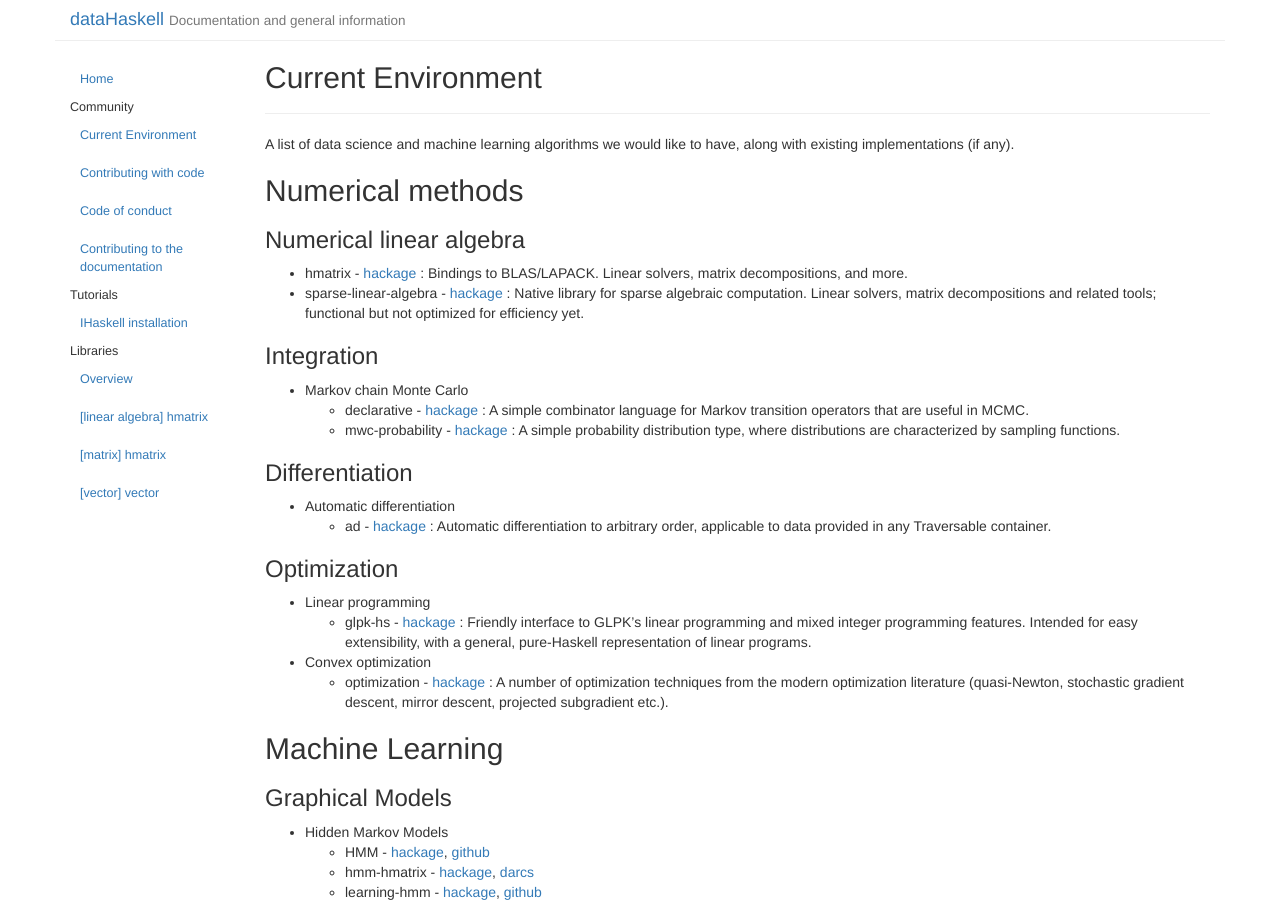
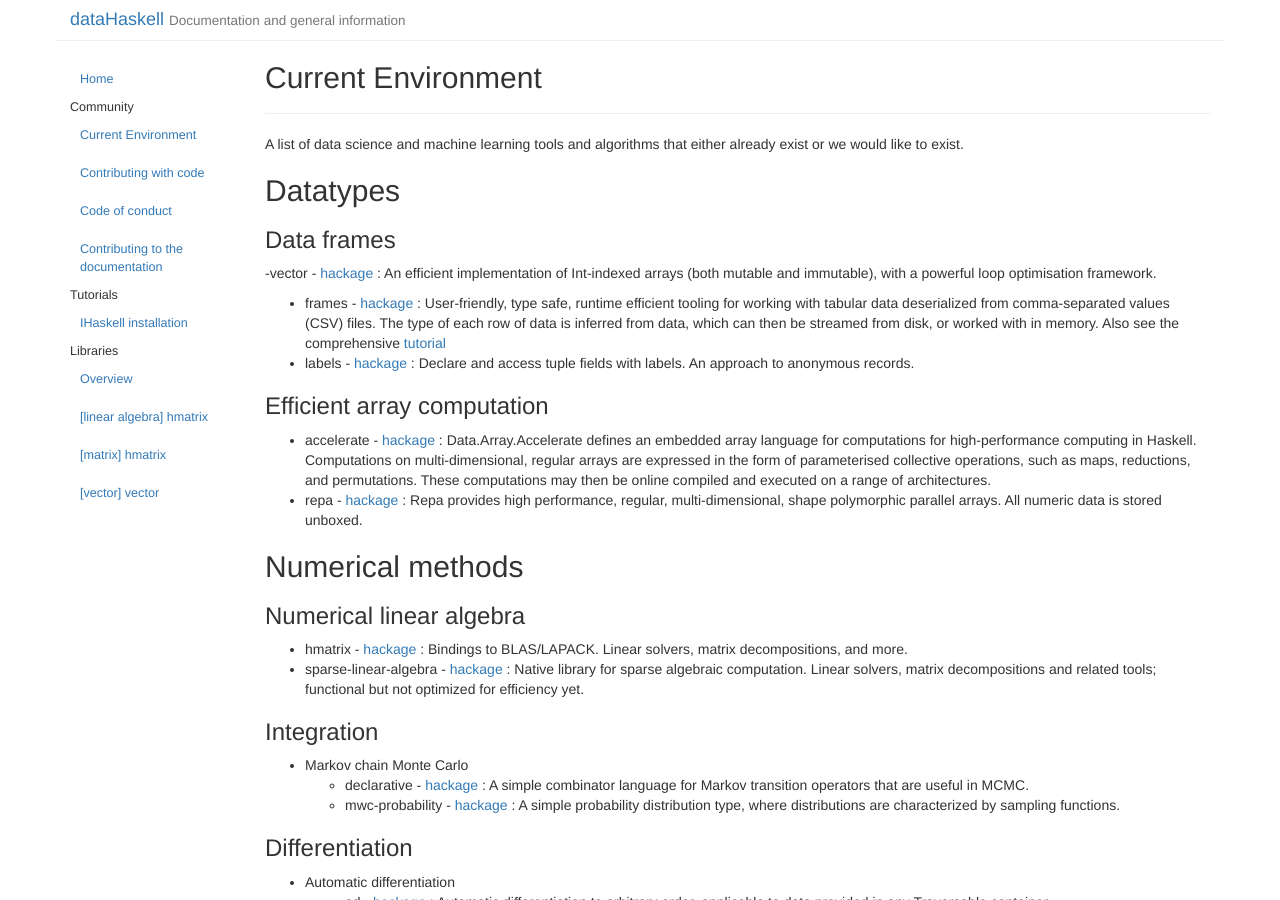
Before and after one commit to DataHaskell/docs, a Jekyll site: the page built from _posts/2016-10-19-current-environment.md, in a window 1280 px wide and 900 px high. Built offline with Jekyll 4.4.1, drawn with Linux system fonts in a browser that asks for light colours.

Commit message:
Added "Datatypes" section

```diff
--- a/_posts/2016-10-19-current-environment.md
+++ b/_posts/2016-10-19-current-environment.md
@@ -5,8 +5,22 @@ category: community
 date: 2016-10-19 21:08:18
 ---
 
-A list of data science and machine learning algorithms we would like to have,
-along with existing implementations (if any).
+A list of data science and machine learning tools and algorithms that either already exist or we would like to exist.
+
+
+Datatypes
+---------
+
+### Data frames
+
+-vector - [hackage](https://hackage.haskell.org/package/vector) : An efficient implementation of Int-indexed arrays (both mutable and immutable), with a powerful loop optimisation framework.
+- frames - [hackage](http://hackage.haskell.org/package/frames) : User-friendly, type safe, runtime efficient tooling for working with tabular data deserialized from comma-separated values (CSV) files. The type of each row of data is inferred from data, which can then be streamed from disk, or worked with in memory. Also see the comprehensive [tutorial](https://acowley.github.io/Frames/)
+- labels - [hackage](https://hackage.haskell.org/package/labels) : Declare and access tuple fields with labels. An approach to anonymous records.
+
+### Efficient array computation
+
+- accelerate - [hackage](https://hackage.haskell.org/package/accelerate) : Data.Array.Accelerate defines an embedded array language for computations for high-performance computing in Haskell. Computations on multi-dimensional, regular arrays are expressed in the form of parameterised collective operations, such as maps, reductions, and permutations. These computations may then be online compiled and executed on a range of architectures.
+- repa - [hackage](https://hackage.haskell.org/package/repa) : Repa provides high performance, regular, multi-dimensional, shape polymorphic parallel arrays. All numeric data is stored unboxed.
 
 Numerical methods
 -----------------
```
